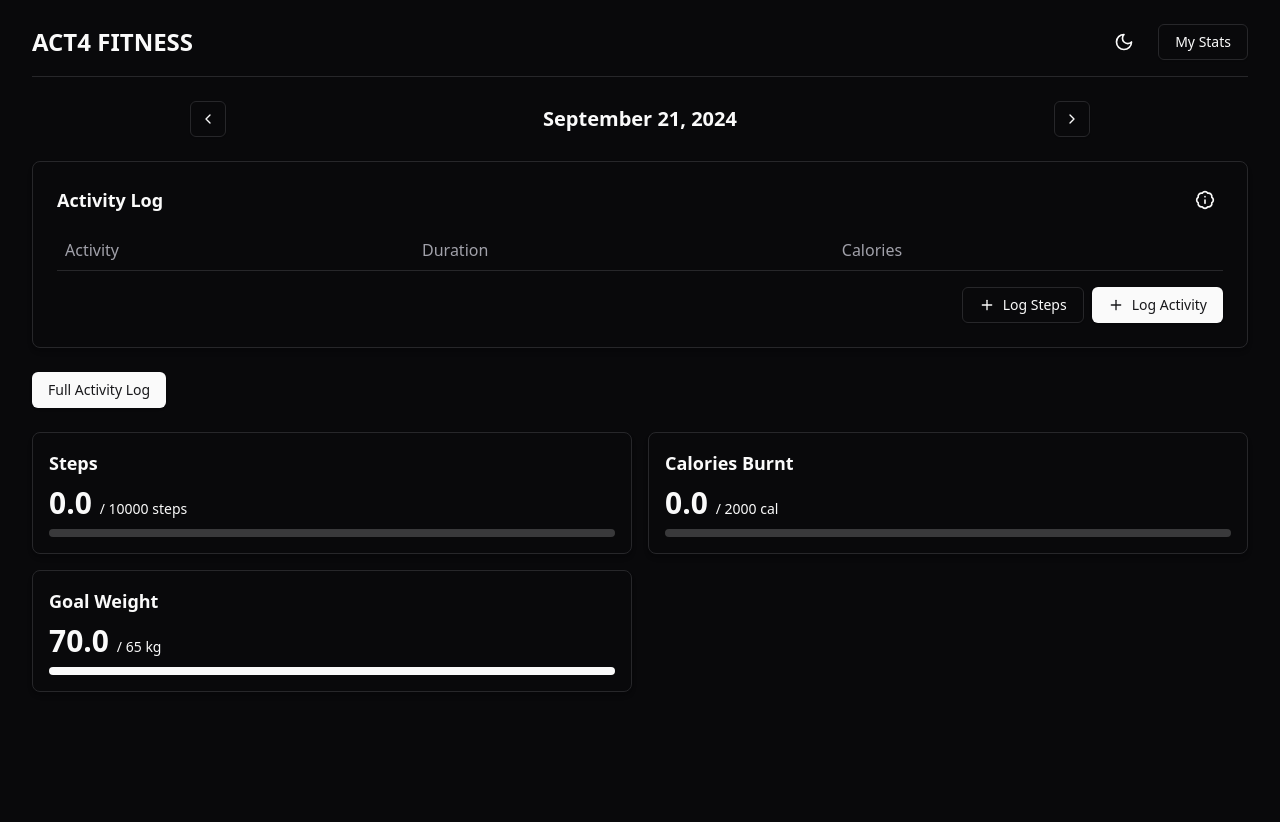
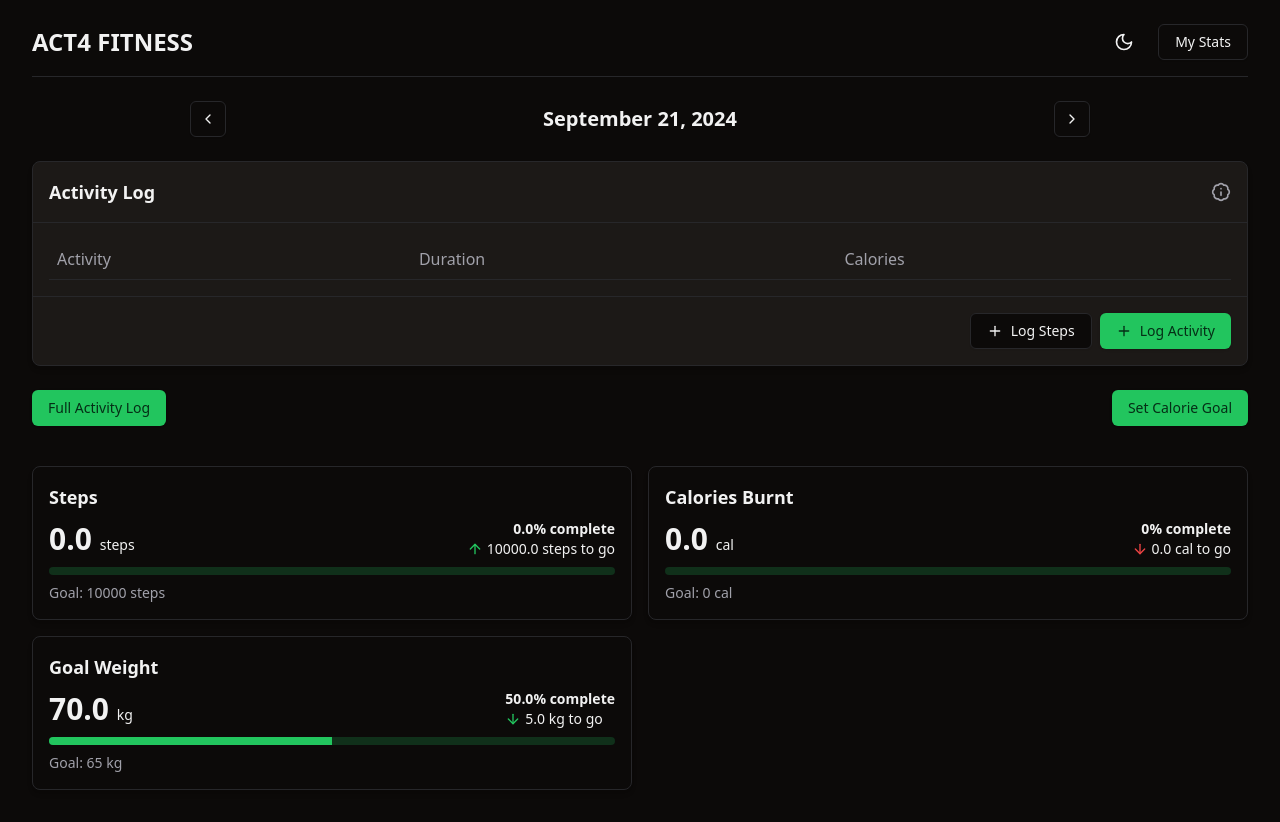
Before and after one commit to tanayyyyy7/actfour-fitness, a React (Vite) app in the folder actfour-fitness/: page / in a window 1280 px wide. Before the commit the page ends 800 px from the top, so only its background shows below. Built offline with nearby package versions, Linux system fonts and the light colour scheme.

Commit message:
modified components to adapt the new colour theme

```diff
--- a/actfour-fitness/components/ActivityLog.jsx
+++ b/actfour-fitness/components/ActivityLog.jsx
@@ -1,7 +1,5 @@
-// src/components/ActivityLog.jsx
 import React from 'react';
-import { Plus, Info, PencilRuler, BadgeInfo } from 'lucide-react';
-import { Link } from 'react-router-dom';
+import { Plus, BadgeInfo } from 'lucide-react';
 import { Button } from "@/components/ui/button";
 import {
     Table,
@@ -18,7 +16,6 @@ import {
     TooltipTrigger,
 } from "@/components/ui/tooltip";
 
-
 export default function ActivityLog({
     activities,
     handleLogStepsClick,
@@ -26,34 +23,33 @@ export default function ActivityLog({
     isToday
 }) {
     return (
-        <div className="border p-6 rounded-lg shadow-md">
-            <div className='text-lg mb-4 flex flex-row justify-between'>
-                <h3 className="font-semibold w-fit">Activity Log</h3>
-
+        <div className="border border-border rounded-lg shadow-md bg-card text-card-foreground">
+            <div className='p-4 flex flex-row justify-between items-center border-b border-border'>
+                <h3 className="text-lg font-semibold">Activity Log</h3>
                 <TooltipProvider>
                     <Tooltip>
-                        <TooltipTrigger >
-                                <BadgeInfo className="h-5 w-5 mr-2" />
+                        <TooltipTrigger>
+                            <BadgeInfo className="h-5 w-5 text-muted-foreground" />
                         </TooltipTrigger>
                         <TooltipContent>
-                            <p>To view or edit all previous records, Click the button below the table</p>
-                            </TooltipContent>
+                            <p>To view all the previous records or edit today's records, click the button below the table</p>
+                        </TooltipContent>
                     </Tooltip>
                 </TooltipProvider>
             </div>
-            <div className="overflow-x-auto">
+            <div className="p-4 overflow-x-auto">
                 <Table>
                     <TableHeader>
-                        <TableRow className='text-base'>
-                            <TableHead>Activity</TableHead>
-                            <TableHead>Duration</TableHead>
-                            <TableHead>Calories</TableHead>
+                        <TableRow>
+                            <TableHead className="text-base">Activity</TableHead>
+                            <TableHead className="text-base">Duration</TableHead>
+                            <TableHead className="text-base">Calories</TableHead>
                         </TableRow>
                     </TableHeader>
                     <TableBody>
                         {activities.map((activity) => (
                             <TableRow key={activity.id}>
-                                <TableCell>
+                                <TableCell className="font-medium">
                                     {activity.type.charAt(0).toUpperCase() + activity.type.slice(1)}
                                 </TableCell>
                                 <TableCell>
@@ -67,9 +63,7 @@ export default function ActivityLog({
                     </TableBody>
                 </Table>
             </div>
-
-            {/* Dialog Triggers */}
-            <div className="mt-4 flex flex-col sm:flex-row justify-end space-y-2 sm:space-y-0 sm:space-x-2">
+            <div className="p-4 flex flex-col sm:flex-row justify-end space-y-2 sm:space-y-0 sm:space-x-2 border-t border-border">
                 <Button
                     variant="outline"
                     className="w-full sm:w-auto"
--- a/actfour-fitness/components/AddActivity.jsx
+++ b/actfour-fitness/components/AddActivity.jsx
@@ -1,4 +1,3 @@
-// AddActivity.jsx
 import React, { useContext, useState, useMemo } from 'react';
 import { ActivityContext } from './contexts/ActivityContext';
 import { UserContext } from './contexts/UserContext';
--- /dev/null
+++ b/actfour-fitness/components/CalorieGoalDialog.jsx
@@ -0,0 +1,110 @@
+import React, { useState, useContext } from 'react';
+import { MinusIcon, PlusIcon } from "@radix-ui/react-icons";
+import { Bar, BarChart, ResponsiveContainer } from "recharts";
+
+import { Button } from "@/components/ui/button";
+import {
+  Dialog,
+  DialogContent,
+  DialogDescription,
+  DialogFooter,
+  DialogHeader,
+  DialogTitle,
+} from "@/components/ui/dialog";
+import { UserContext } from './contexts/UserContext';
+
+const data = [
+  { goal: 400 },
+  { goal: 300 },
+  { goal: 200 },
+  { goal: 300 },
+  { goal: 200 },
+  { goal: 278 },
+  { goal: 189 },
+  { goal: 239 },
+  { goal: 300 },
+  { goal: 200 },
+  { goal: 278 },
+  { goal: 189 },
+  { goal: 349 },
+];
+
+export default function CalorieGoalDialog({ open, onOpenChange }) {
+  const { user, updateUser } = useContext(UserContext);
+  const defaultGoal = user.calorieGoal ?? 2000;
+  const [goal, setGoal] = useState(defaultGoal || 1800);
+
+  function onClick(adjustment) {
+    setGoal(Math.max(200, Math.min(3000, goal + adjustment)));
+  }
+
+  const handleSubmit = () => {
+    updateUser({ ...user, calorieGoal: goal });
+    onOpenChange(false);
+  };
+
+  const handleCancel = () => {
+    updateUser({ ...user, calorieGoal: 1800 });
+    onOpenChange(false);
+  };
+
+  return (
+    <Dialog open={open} onOpenChange={onOpenChange}>
+      <DialogContent className="sm:max-w-[425px] bg-background text-foreground">
+        <DialogHeader>
+          <DialogTitle className="text-2xl font-semibold">Set Calorie Goal</DialogTitle>
+          <DialogDescription className="text-muted-foreground">Set your daily calorie burn goal.</DialogDescription>
+        </DialogHeader>
+        <div className="p-4 pb-0">
+          <div className="flex items-center justify-center space-x-4">
+            <Button
+              variant="outline"
+              size="icon"
+              className="h-10 w-10 rounded-full"
+              onClick={() => onClick(-100)}
+              disabled={goal <= 200}
+            >
+              <MinusIcon className="h-6 w-6" />
+              <span className="sr-only">Decrease</span>
+            </Button>
+            <div className="flex-1 text-center">
+              <div className="text-7xl font-bold tracking-tighter text-primary">
+                {goal}
+              </div>
+              <div className="text-sm uppercase text-muted-foreground">
+                Calories/day
+              </div>
+            </div>
+            <Button
+              variant="outline"
+              size="icon"
+              className="h-10 w-10 rounded-full"
+              onClick={() => onClick(100)}
+              disabled={goal >= 3000}
+            >
+              <PlusIcon className="h-6 w-6" />
+              <span className="sr-only">Increase</span>
+            </Button>
+          </div>
+          <div className="mt-6 h-[120px]">
+            <ResponsiveContainer width="100%" height="100%">
+              <BarChart data={data}>
+                <Bar
+                  dataKey="goal"
+                  fill="hsl(var(--primary))"
+                  opacity={0.8}
+                />
+              </BarChart>
+            </ResponsiveContainer>
+          </div>
+        </div>
+        <DialogFooter className="sm:justify-between gap-y-4">
+          <Button variant="outline" onClick={handleCancel}>
+            Cancel
+          </Button>
+          <Button onClick={handleSubmit}>Submit</Button>
+        </DialogFooter>
+      </DialogContent>
+    </Dialog>
+  );
+}
--- a/actfour-fitness/components/HomeScreen.jsx
+++ b/actfour-fitness/components/HomeScreen.jsx
@@ -1,5 +1,4 @@
-// src/components/HomeScreen.jsx
-import React, { useState, useContext } from 'react';
+import React, { useState, useContext, useEffect } from 'react';
 import { format, subDays, addDays, isToday } from 'date-fns';
 import { ChevronLeft, ChevronRight } from 'lucide-react';
 import { Link, useNavigate } from 'react-router-dom';
@@ -12,7 +11,7 @@ import { ModeToggle } from '@/components/mode-toggle';
 import { useToast } from '@/hooks/use-toast';
 import LogStepsDialog from './LogStepsDialog';
 import LogActivityDialog from './LogActivityDialog';
-import { Navigate } from 'react-router-dom';
+import CalorieGoalDialog from './CalorieGoalDialog';
 
 export default function HomeScreen() {
   const [currentDate, setCurrentDate] = useState(new Date());
@@ -22,6 +21,7 @@ export default function HomeScreen() {
   const navigate = useNavigate();
   const [isLogStepsOpen, setIsLogStepsOpen] = useState(false);
   const [isLogActivityOpen, setIsLogActivityOpen] = useState(false);
+  const [isCalorieGoalOpen, setIsCalorieGoalOpen] = useState(false);
 
   const handlePrevDay = () => setCurrentDate(subDays(currentDate, 1));
   const handleNextDay = () => setCurrentDate(addDays(currentDate, 1));
@@ -59,6 +59,19 @@ export default function HomeScreen() {
     }
   };
 
+  const handleSetCalorieGoal = () => {
+    if (!user.calorieGoal) {
+      setIsCalorieGoalOpen(true);
+    } else {
+      toast({
+        title: 'Error',
+        description: 'You have already set your calorie goal.',
+        variant: 'destructive',
+        duration: 2000,
+      });
+    }
+  };
+
   return (
     <div className="min-w-screen p-4 py-2 sm:p-6 lg:py-2 lg:p-8">
       <header className="flex flex-col sm:flex-row justify-between items-center mb-6 py-4 border-b">
@@ -84,14 +97,15 @@ export default function HomeScreen() {
           handleLogActivityClick={handleLogActivityClick}
           isToday={isToday(currentDate)}
         />
-
-          <Button className="w-fit" onClick={() => navigate('/full-activity-log')}>
-            Full Activity Log
-          </Button>
-
+       <div className='text-lg mb-4 flex flex-row justify-between'>
+        <Button className="w-fit" onClick={() => navigate('/full-activity-log')}>
+          Full Activity Log
+        </Button>
+        <Button variant="default" className="w-fit" onClick={handleSetCalorieGoal}>Set Calorie Goal</Button>
+        </div>
         <div className="grid grid-cols-1 sm:grid-cols-2 gap-4">
           <ProgressCard title="Steps" current={totalSteps} goal={10000} unit="steps" />
-          <ProgressCard title="Calories Burnt" current={totalCalories} goal={2000} unit="cal" />
+          <ProgressCard title="Calories Burnt" current={totalCalories} goal={user.calorieGoal} unit="cal" />
           <ProgressCard
             title="Goal Weight"
             current={user.weight}
@@ -102,7 +116,6 @@ export default function HomeScreen() {
         </div>
       </div>
 
-
       {/* Render dialog components */}
       <LogStepsDialog
         isOpen={isLogStepsOpen}
@@ -112,6 +125,10 @@ export default function HomeScreen() {
         isOpen={isLogActivityOpen}
         onOpenChange={setIsLogActivityOpen}
       />
+      <CalorieGoalDialog
+        open={isCalorieGoalOpen}
+        onOpenChange={setIsCalorieGoalOpen}
+      />
     </div>
   );
 }
--- a/actfour-fitness/components/LogSteps.jsx
+++ b/actfour-fitness/components/LogSteps.jsx
@@ -1,4 +1,3 @@
-// LogSteps.jsx
 import React, { useContext, useState } from 'react';
 import { ActivityContext } from './contexts/ActivityContext';
 import { UserContext } from './contexts/UserContext';
--- a/actfour-fitness/components/MyStats.jsx
+++ b/actfour-fitness/components/MyStats.jsx
@@ -6,7 +6,6 @@ import { Label } from "@/components/ui/label";
 import { useToast } from '@/hooks/use-toast';
 import { Card, CardContent, CardHeader, CardTitle } from "@/components/ui/card";
 import { LineChart, Line, XAxis, YAxis, CartesianGrid, Tooltip, ResponsiveContainer } from 'recharts';
-
 
 export default function MyStats() {
   const { user, updateUser } = useContext(UserContext);
@@ -44,24 +43,24 @@ export default function MyStats() {
   };
 
   return (
-    <div className="space-y-6">
-      <Card>
+    <div className="space-y-6 p-4 sm:p-6 lg:p-8 bg-background text-foreground">
+      <Card className="bg-card text-card-foreground">
         <CardHeader>
-          <CardTitle>Weight History</CardTitle>
+          <CardTitle className="text-2xl font-semibold">Weight History</CardTitle>
         </CardHeader>
-        <CardContent className='pl-0'>
+        <CardContent className="pl-0">
           <ResponsiveContainer width="100%" height={300}>
             <LineChart data={weightHistory}>
               <CartesianGrid strokeDasharray="3 3" className="stroke-muted" />
               <XAxis
                 dataKey="date"
-                stroke="#888888"
+                stroke="hsl(var(--muted-foreground))"
                 fontSize={12}
                 tickLine={false}
                 axisLine={false}
               />
               <YAxis
-                  stroke="#888888"
+                stroke="hsl(var(--muted-foreground))"
                 fontSize={12}
                 tickLine={false}
                 axisLine={false}
@@ -69,62 +68,73 @@ export default function MyStats() {
                 domain={[40, 120]}
                 ticks={[40, 60, 80, 100, 120]}
               />
-              <Tooltip />
+              <Tooltip
+                contentStyle={{
+                  backgroundColor: "hsl(var(--background))",
+                  border: "1px solid hsl(var(--border))",
+                  borderRadius: "var(--radius)"
+                }}
+                labelStyle={{ color: "hsl(var(--foreground))" }}
+              />
               <Line
                 type="monotone"
                 dataKey="weight"
-                stroke="#8884d8"
+                stroke="hsl(var(--primary))"
                 strokeWidth={2}
-                dot={{ fill: "#8884d8", strokeWidth: 2 }}
+                dot={{ fill: "hsl(var(--primary))", strokeWidth: 2 }}
               />
             </LineChart>
           </ResponsiveContainer>
         </CardContent>
       </Card>
-      <form onSubmit={handleSubmit} className="space-y-4 flex flex-col">
-          <div className='flex flex-wrap sm:justify-around'>
-          <div className="w-fit">
-            <Label htmlFor="weight">Weight (kg)</Label>
+      <Card className="bg-card text-card-foreground">
+        <CardHeader>
+          <CardTitle className="text-2xl font-semibold">Metrics</CardTitle>
+        </CardHeader>
+        <CardContent>
+          <form onSubmit={handleSubmit} className="space-y-6">
+            <div className="grid grid-cols-1 sm:grid-cols-3 gap-4">
+              <div className="space-y-2">
+                <Label htmlFor="weight" className="text-sm font-medium">Weight (kg)</Label>
                 <Input
-              className=""
                   id="weight"
                   name="weight"
                   type="number"
                   value={stats.weight}
                   onChange={handleChange}
                   required
+                  className="bg-background text-foreground"
                 />
               </div>
-          <div className="w-fit">
-            <Label htmlFor="goalWeight">Goal Weight (kg)</Label>
+              <div className="space-y-2">
+                <Label htmlFor="goalWeight" className="text-sm font-medium">Goal Weight (kg)</Label>
                 <Input
-              className=""
                   id="goalWeight"
                   name="goalWeight"
                   type="number"
                   value={stats.goalWeight}
                   onChange={handleChange}
                   required
+                  className="bg-background text-foreground"
                 />
               </div>
-
-        <div className="w-fit">
-          <Label htmlFor="height">Height (cm)</Label>
+              <div className="space-y-2">
+                <Label htmlFor="height" className="text-sm font-medium">Height (cm)</Label>
                 <Input
-            className=""
                   id="height"
                   name="height"
                   type="number"
                   value={stats.height}
                   onChange={handleChange}
                   required
+                  className="bg-background text-foreground"
                 />
               </div>
             </div>
-        <Button type="submit">Update Stats</Button>
+            <Button type="submit" className="w-full">Update Stats</Button>
           </form>
-
-
+        </CardContent>
+      </Card>
     </div>
   );
 }
--- a/actfour-fitness/components/MyStatsPage.jsx
+++ b/actfour-fitness/components/MyStatsPage.jsx
@@ -1,4 +1,3 @@
-// src/pages/MyStatsPage.jsx
 import React from 'react';
 import { Link } from 'react-router-dom';
 import { Button } from "@/components/ui/button";
--- a/actfour-fitness/components/ProgressCard.jsx
+++ b/actfour-fitness/components/ProgressCard.jsx
@@ -1,17 +1,59 @@
+import React, { useContext } from 'react';
 import { Progress } from "@/components/ui/progress";
+import { ArrowDownIcon, ArrowUpIcon } from 'lucide-react';
+import { UserContext } from "./contexts/UserContext";
 
-export default function ProgressCard({ title, current, goal, unit, reverse = false }) {
-    const percentage = reverse
-      ? ((goal - current) / (goal - Math.min(current, goal))) * 100
-      : (current / goal) * 100;
+export default function ProgressCard({ title, current=0, goal=0, unit, reverse = false }) {
+  const { user } = useContext(UserContext);
+  let percentage, displayPercentage, difference, icon;
 
-    return (
-      <div className="h-fit border p-4 rounded-lg shadow-md">
-        <h3 className="text-lg font-semibold mb-2">{title}</h3>
-        <div className="text-3xl font-bold mb-2">
-          {current.toFixed(1)} <span className="text-sm font-normal">/ {goal} {unit}</span>
+  if (title === "Goal Weight") {
+    const initialWeight = user.initialWeight;
+    const totalWeightChange = Math.abs(initialWeight - goal);
+    const currentWeightChange = Math.abs(initialWeight - current);
+    percentage = (currentWeightChange / totalWeightChange) * 100;
+    displayPercentage = Math.min(percentage, 100).toFixed(1);
+    difference = Math.abs(current - goal).toFixed(1);
+
+    if (goal < initialWeight) {
+      // Weight loss goal
+      reverse = false;
+      icon = current > goal ? <ArrowDownIcon className="h-4 w-4 text-green-500" /> : <ArrowUpIcon className="h-4 w-4 text-red-500" />;
+    } else {
+      // Weight gain goal
+      reverse = true;
+      icon = current < goal ? <ArrowUpIcon className="h-4 w-4 text-green-500" /> : <ArrowDownIcon className="h-4 w-4 text-red-500" />;
+    }
+  } else {
+    // For Steps and Calories
+    percentage = (current / goal) * 100;
+    displayPercentage = Math.min(percentage, 100).toFixed(1);
+    difference = (goal - current).toFixed(1);
+    icon = current < goal ? <ArrowUpIcon className="h-4 w-4 text-green-500" /> : <ArrowDownIcon className="h-4 w-4 text-red-500" />;
+  }
+
+  return (
+    <div className="h-fit border p-4 rounded-lg shadow-md">
+      <div className='flex justify-between mb-2'>
+      <h3 className="text-lg font-semibold ">{title}</h3>
+      </div>
+      <div className="flex justify-between items-center mb-2">
+        <div className="text-3xl font-bold">
+          {current.toFixed(1)} <span className="text-sm font-normal">{unit}</span>
         </div>
-        <Progress value={percentage} className="h-2" />
+        <div className="text-right">
+          <div className="text-sm font-semibold">{isNaN(displayPercentage) ? 0 : displayPercentage}% complete</div>
+          <div className="flex items-center text-sm">
+            {icon}
+            <span className="ml-1">{difference} {unit} to go</span>
+          </div>
+        </div>
       </div>
-    );
-  }
+      <Progress value={parseFloat(displayPercentage)} className="h-2" />
+      <div className="mt-2 text-sm text-muted-foreground">
+        Goal: {goal} {unit}
+      </div>
+
+    </div>
+  );
+}
--- a/actfour-fitness/styles.css
+++ b/actfour-fitness/styles.css
@@ -1,6 +1,7 @@
 @tailwind base;
 @tailwind components;
 @tailwind utilities;
+
 
 @layer base {
   :root {
@@ -10,8 +11,8 @@
     --card-foreground: 240 10% 3.9%;
     --popover: 0 0% 100%;
     --popover-foreground: 240 10% 3.9%;
-    --primary: 240 5.9% 10%;
-    --primary-foreground: 0 0% 98%;
+    --primary: 142.1 76.2% 36.3%;
+    --primary-foreground: 355.7 100% 97.3%;
     --secondary: 240 4.8% 95.9%;
     --secondary-foreground: 240 5.9% 10%;
     --muted: 240 4.8% 95.9%;
@@ -22,7 +23,7 @@
     --destructive-foreground: 0 0% 98%;
     --border: 240 5.9% 90%;
     --input: 240 5.9% 90%;
-    --ring: 240 10% 3.9%;
+    --ring: 142.1 76.2% 36.3%;
     --radius: 0.5rem;
     --chart-1: 12 76% 61%;
     --chart-2: 173 58% 39%;
@@ -32,25 +33,25 @@
   }
 
   .dark {
-    --background: 240 10% 3.9%;
-    --foreground: 0 0% 98%;
-    --card: 240 10% 3.9%;
-    --card-foreground: 0 0% 98%;
-    --popover: 240 10% 3.9%;
-    --popover-foreground: 0 0% 98%;
-    --primary: 0 0% 98%;
-    --primary-foreground: 240 5.9% 10%;
+    --background: 20 14.3% 4.1%;
+    --foreground: 0 0% 95%;
+    --card: 24 9.8% 10%;
+    --card-foreground: 0 0% 95%;
+    --popover: 0 0% 9%;
+    --popover-foreground: 0 0% 95%;
+    --primary: 142.1 70.6% 45.3%;
+    --primary-foreground: 144.9 80.4% 10%;
     --secondary: 240 3.7% 15.9%;
     --secondary-foreground: 0 0% 98%;
-    --muted: 240 3.7% 15.9%;
+    --muted: 0 0% 15%;
     --muted-foreground: 240 5% 64.9%;
-    --accent: 240 3.7% 15.9%;
+    --accent: 12 6.5% 15.1%;
     --accent-foreground: 0 0% 98%;
     --destructive: 0 62.8% 30.6%;
-    --destructive-foreground: 0 0% 98%;
+    --destructive-foreground: 0 85.7% 97.3%;
     --border: 240 3.7% 15.9%;
     --input: 240 3.7% 15.9%;
-    --ring: 240 4.9% 83.9%;
+    --ring: 142.4 71.8% 29.2%;
     --chart-1: 220 70% 50%;
     --chart-2: 160 60% 45%;
     --chart-3: 30 80% 55%;
@@ -58,6 +59,7 @@
     --chart-5: 340 75% 55%;
   }
 }
+
 
 
 @layer base {
```
Lines whose indentation alone changed are shown as unchanged.
